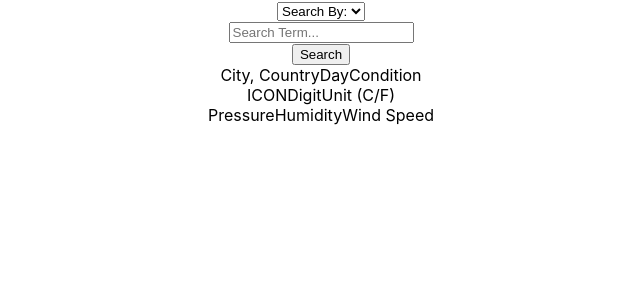
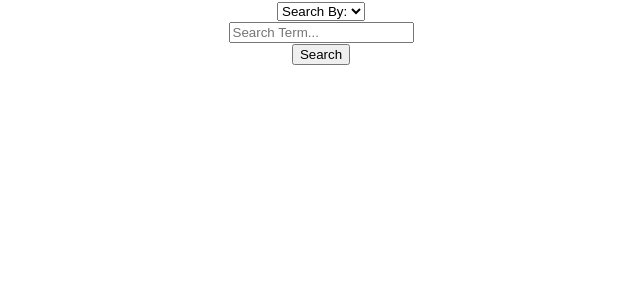
Before and after one commit to baderbintahir/weather-api, a React (Create React App) app: page / in a window 1280 px wide. Shown: the top 300 px of the page, without its empty margins (319-959 px from the left). Built offline with nearby package versions, Linux system fonts and the light colour scheme.

Commit message:
response is showing on the screen with redux toolkit integration

```diff
--- a/src/App.jsx
+++ b/src/App.jsx
@@ -2,12 +2,15 @@ import Result from "./components/Result/Result";
 import Search from "./components/Search/Search";
 
 import "./App.css";
+import { useSelector } from "react-redux";
 
 const App = () => {
+  const showResult = useSelector(state => state.searchState.searchResult.city) ? true : false
+
   return (
     <div className="App">
       <Search />
-      <Result />
+      {showResult ? <Result /> : null}
     </div>
   );
 };
--- a/src/components/Result/Result.jsx
+++ b/src/components/Result/Result.jsx
@@ -1,27 +1,43 @@
+import { useSelector } from "react-redux";
 import "./Result.css";
 
 const Result = () => {
+  const searchResult = useSelector((state) => state.searchState.searchResult);
+
+  const dayNumber = new Date(searchResult.list[0].dt_txt).getDay()
+  const days = ['Sunday', 'Monday', 'Tuesday', 'Wednesday', 'Thursday', 'Friday', 'Saturday']
+
+  const weatherCondition = searchResult.list[0].weather[0].main
+  const icon = searchResult.list[0].weather[0].icon
+
+  const temp = searchResult.list[0].main.temp
+  const pressure = searchResult.list[0].main.pressure
+  const humidity = searchResult.list[0].main.humidity
+  const windSpeed = searchResult.list[0].wind.speed
+
+  console.log(searchResult);
+
   return (
     <div className="result">
       <div className="top-container">
         <div className="location-result-container">
-          <span className="city-name">City, Country</span>
-          <span className="day">Day</span>
-          <span className="weather-condition">Condition</span>
+          <span className="city-name">{`${searchResult.city.name}, ${searchResult.city.country}`}</span>
+          <span className="day">{days[dayNumber]}</span>
+          <span className="weather-condition">{weatherCondition}</span>
         </div>
       </div>
 
       <div className="middle-container">
         <div className="temp-container">
-          <span className="temp-icon">ICON</span>
-          <span className="temp-digit">Digit</span>
-          <span className="temp-unit">Unit (C/F)</span>
+          <span className="temp-icon">{icon}</span>
+          <span className="temp-digit">{temp}</span>
+          <span className="temp-unit">°C</span>
         </div>
 
         <div className="weather-details-container">
-            <span className="pressure">Pressure</span>
-            <span className="humidity">Humidity</span>
-            <span className="wind-speed">Wind Speed</span>
+          <span className="pressure">Pressure: {pressure}</span>
+          <span className="humidity">Humidity: {humidity}</span>
+          <span className="wind-speed">Wind Speed: {windSpeed}</span>
         </div>
       </div>
     </div>
--- a/src/components/Search/Search.jsx
+++ b/src/components/Search/Search.jsx
@@ -7,9 +7,9 @@ const Search = () => {
   const dispatch = useDispatch();
 
   const handleSubmit = () => {
-    fetch(
-      `http://api.openweathermap.org/data/2.5/forecast?q=${state.searchTerm}&units=metric&appid=c73aa228bfba692462f96e89080aa39a`
-    )
+    const url = `http://api.openweathermap.org/data/2.5/forecast?${state.searchCategory === 'zip' ? 'id' : 'q'}=${state.searchTerm}&units=metric&appid=c73aa228bfba692462f96e89080aa39a`
+
+    fetch(url)
       .then((res) => res.json())
       .then((res) => {
         dispatch(getData(res));
```
